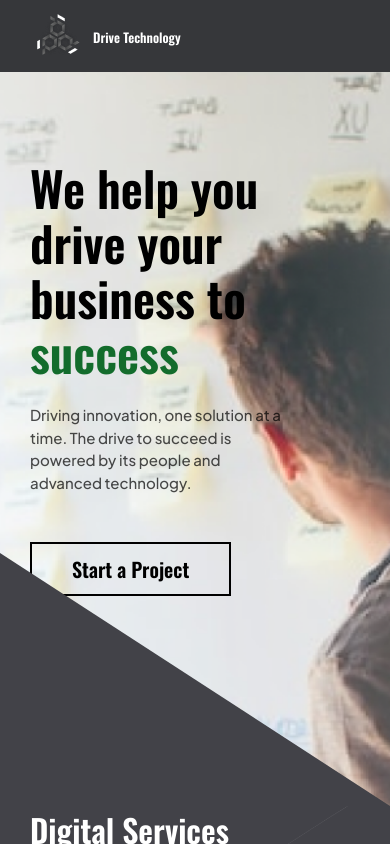
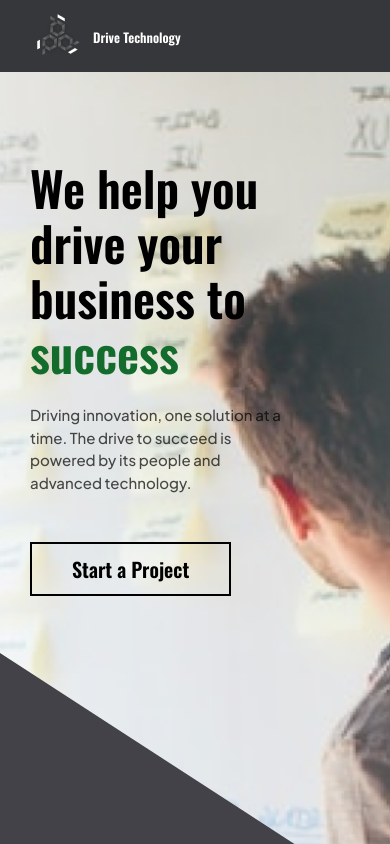
Before and after one commit to AhsanDT/drivetech, a Next.js app: page / in a window 390 px wide. Shown: the top 844 px of the page. Built offline with nearby package versions, Linux system fonts and the light colour scheme; some icons are missing.

Commit message:
updated code

```diff
--- a/src/components/Home/Hero.jsx
+++ b/src/components/Home/Hero.jsx
@@ -42,7 +42,7 @@ const Hero = () => {
         </Link>
       </div>
       </div>
-      <div className={`${styles.box} pt-[110px] sm:pt-[360px]`}></div>
+      <div className={`${styles.box} pt-[210px] sm:pt-[360px]`}></div>
     </section>
   );
 };
```
